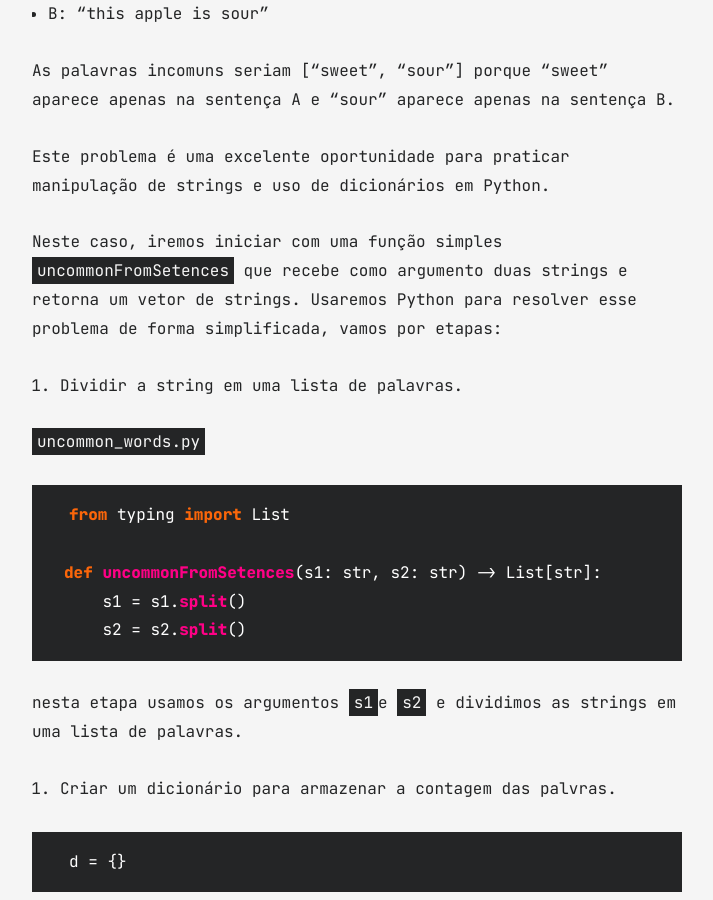
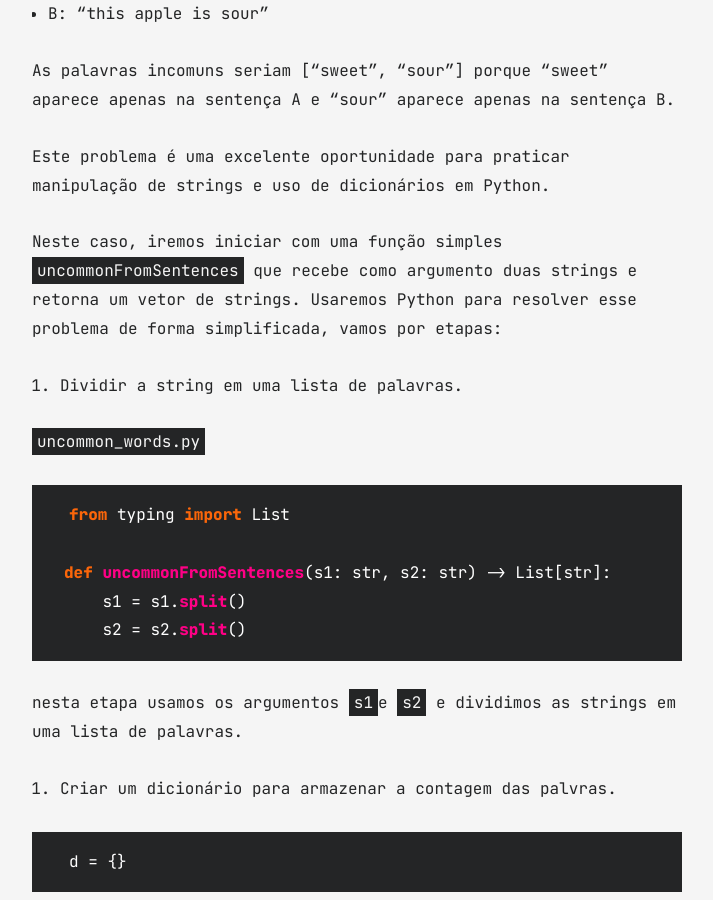
Before and after one commit to Thiago18l/Thiago18l.github.io, a Jekyll site: the page built from all_collections/_posts/2024-09-16-leet-code-uncommon-words-from-str.md, in a window 1280 px wide and 900 px high, scrolled down 1249 px. Shown: the whole window, without its empty margins (283-996 px from the left). Built offline with Jekyll 4.4.1, drawn with Linux system fonts in a browser that asks for light colours; some of the changed text lies outside the part shown.

Commit message:
fix: rename function

````diff
--- a/all_collections/_posts/2024-09-16-leet-code-uncommon-words-from-str.md
+++ b/all_collections/_posts/2024-09-16-leet-code-uncommon-words-from-str.md
@@ -31,7 +31,7 @@ As palavras incomuns seriam ["sweet", "sour"] porque "sweet" aparece apenas na s
 Este problema é uma excelente oportunidade para praticar manipulação de strings e uso de dicionários em Python.
 
 
-Neste caso, iremos iniciar com uma função simples `uncommonFromSetences` que recebe como argumento duas strings e retorna um vetor de strings.
+Neste caso, iremos iniciar com uma função simples `uncommonFromSentences` que recebe como argumento duas strings e retorna um vetor de strings.
 Usaremos Python para resolver esse problema de forma simplificada, vamos por etapas:
 
 1. Dividir a string em uma lista de palavras.
@@ -40,7 +40,7 @@ Usaremos Python para resolver esse problema de forma simplificada, vamos por eta
 ```py
 from typing import List
 
-def uncommonFromSetences(s1: str, s2: str) -> List[str]:
+def uncommonFromSentences(s1: str, s2: str) -> List[str]:
     s1 = s1.split()
     s2 = s2.split()
 ```
@@ -77,7 +77,7 @@ Segue abaixo o código completo:
 ```py
 from typing import List
 
-def uncommonFromSetences(s1: str, s2: str) -> List[str]:
+def uncommonFromSentences(s1: str, s2: str) -> List[str]:
     s1 = s1.split()
     s2 = s2.split()
     d = {}
````
Also changed, not shown: other parts of all_collections/_posts/2024-09-16-leet-code-uncommon-words-from-str.md (+1 -1 lines).
